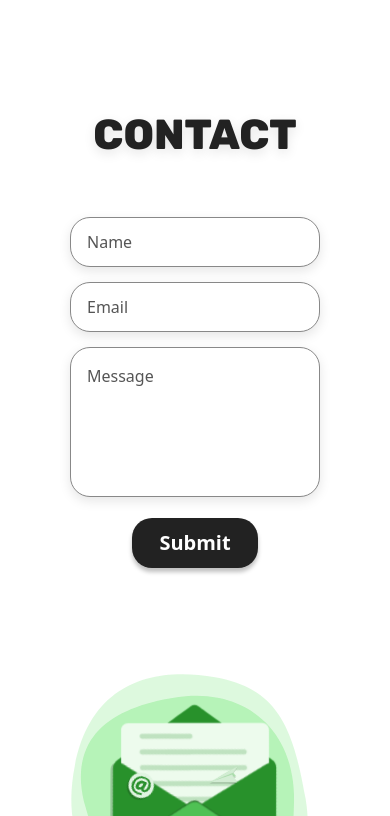
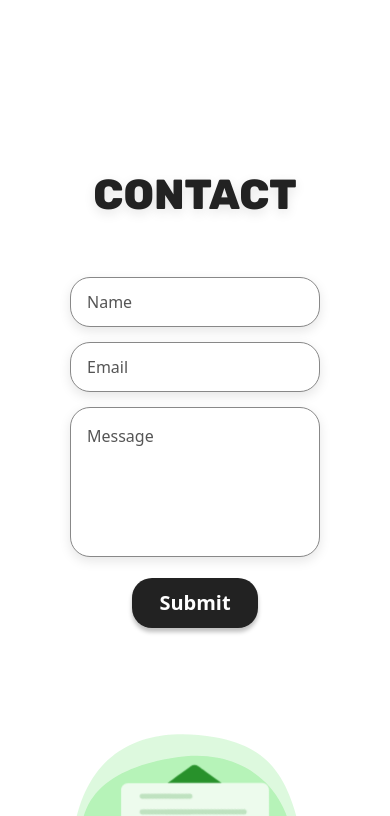
Before and after one commit to SamRizk194/Portfolio, a React (Vite) app: page / in a window 390 px wide. Shown: the part 9568-10384 px from the top of the page. Built offline with nearby package versions, Linux system fonts and the light colour scheme.

Commit message:
fix aresponsive problem

```diff
--- a/src/Components/Contact/Contact.jsx
+++ b/src/Components/Contact/Contact.jsx
@@ -51,7 +51,8 @@ function Contact() {
       <div className="arrow">
         <Lottie options={defaultOptions} height={400} width={400} />
       </div>
-      <section className="container" id="contact-us">
+      <div id="contact-us" className="invisible"></div>
+      <section className="container">
         <h1 className="sectionTitle">Contact</h1>
         <div className="message">
           <div>
```
